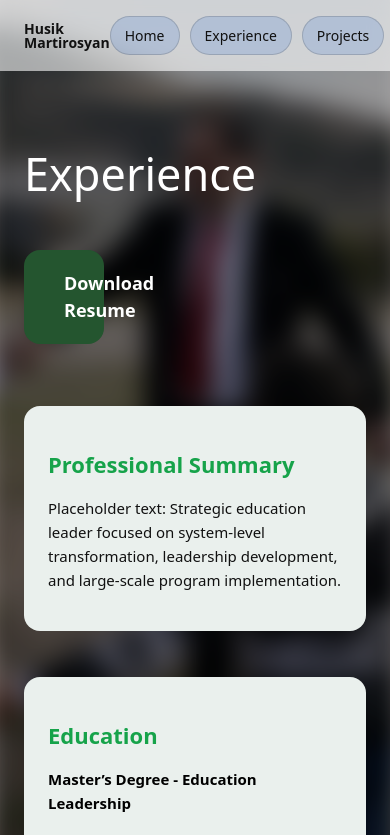
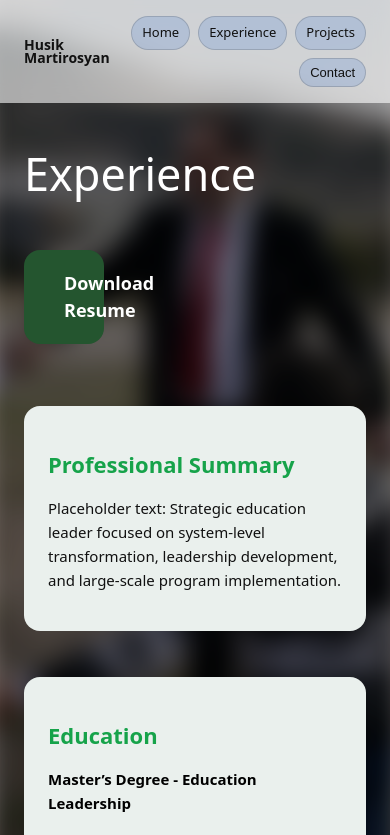
Before and after one commit to Husik83/my-portfolio, a Next.js app: page /experience in a window 390 px wide. Shown: the top 835 px of the page. Built offline with nearby package versions, Linux system fonts and the light colour scheme.

Commit message:
update navbar mobile fix + experience page + assets cleanup

```diff
--- a/app/components/Navbar.tsx
+++ b/app/components/Navbar.tsx
@@ -1,11 +1,11 @@
 "use client";
 
 const btnStyle = {
-    padding: "8px 14px",
+    padding: "6px 10px",
     borderRadius: "999px",
     border: "1px solid rgba(0,0,0,0.15)",
     textDecoration: "none",
-    fontSize: "14px",
+    fontSize: "13px",
     color: "#111",
     background: "rgba(9, 87, 213, 0.15)",
     cursor: "pointer"
@@ -48,7 +48,16 @@ export default function Navbar() {
             </a>
 
             {/* RIGHT NAV */}
-            <div style={{ display: "flex", gap: "10px" }}>
+            <div
+                style={{
+                    display: "flex",
+                    gap: "8px",
+                    flexWrap: "wrap",
+                    justifyContent: "flex-end",
+                    alignItems: "center",
+                    maxWidth: "70%"
+                }}
+            >
                 <a href="/" style={btnStyle}>Home</a>
                 <a href="/experience" style={btnStyle}>Experience</a>
                 <a href="/projects" style={btnStyle}>Projects</a>
--- a/app/experience/page.tsx
+++ b/app/experience/page.tsx
@@ -45,7 +45,7 @@ export default function Experience() {
 
                 {/* DOWNLOAD RESUME */}
                 <a
-                    href="/resume.pdf"
+                    href="/Husik_Martirosyan_resume.pdf"
                     download
                     style={{
                         display: "block",
```
Also changed, not shown: app/globals.css (+7 -0 lines), 1 other file (tests, documents, lock files or other folders).
